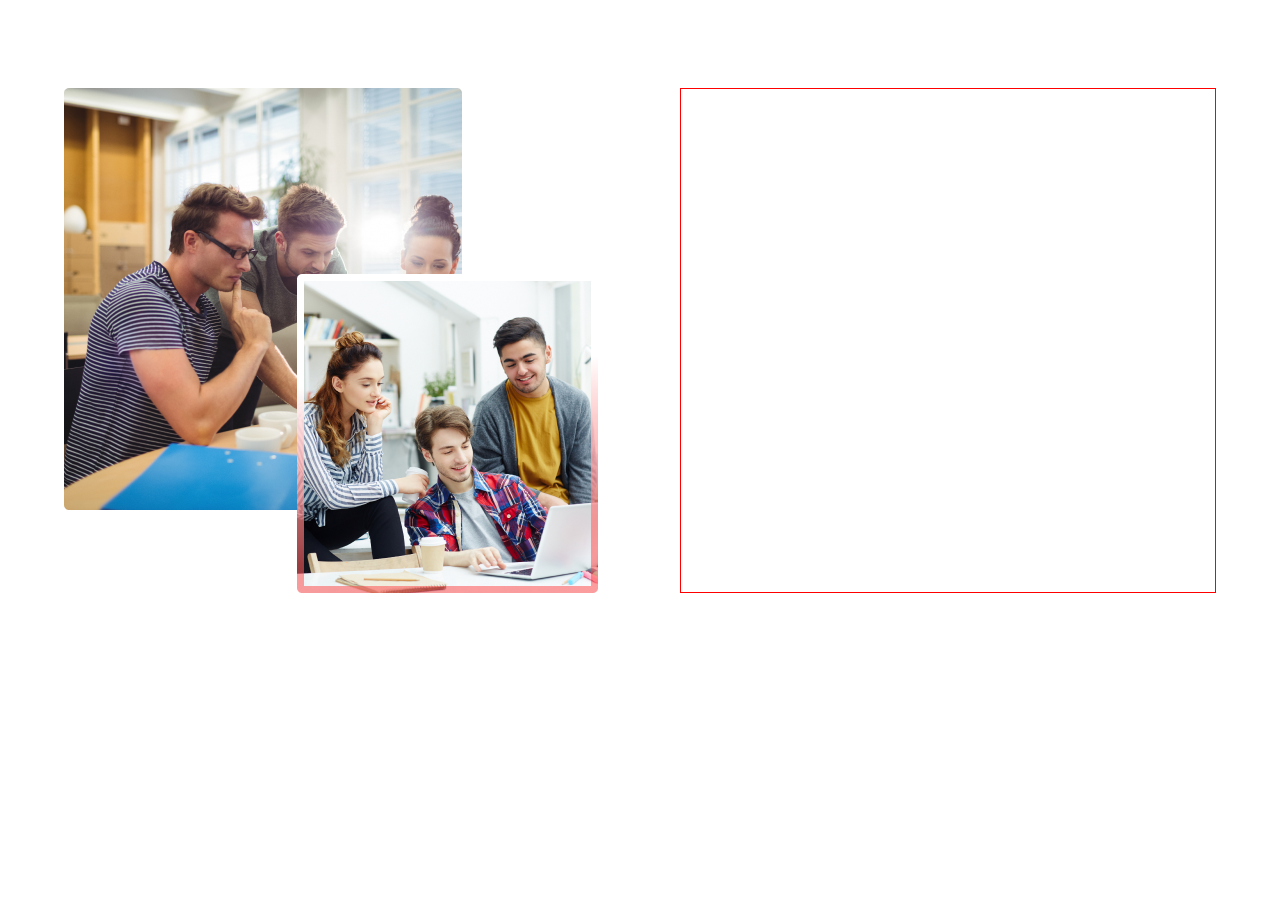
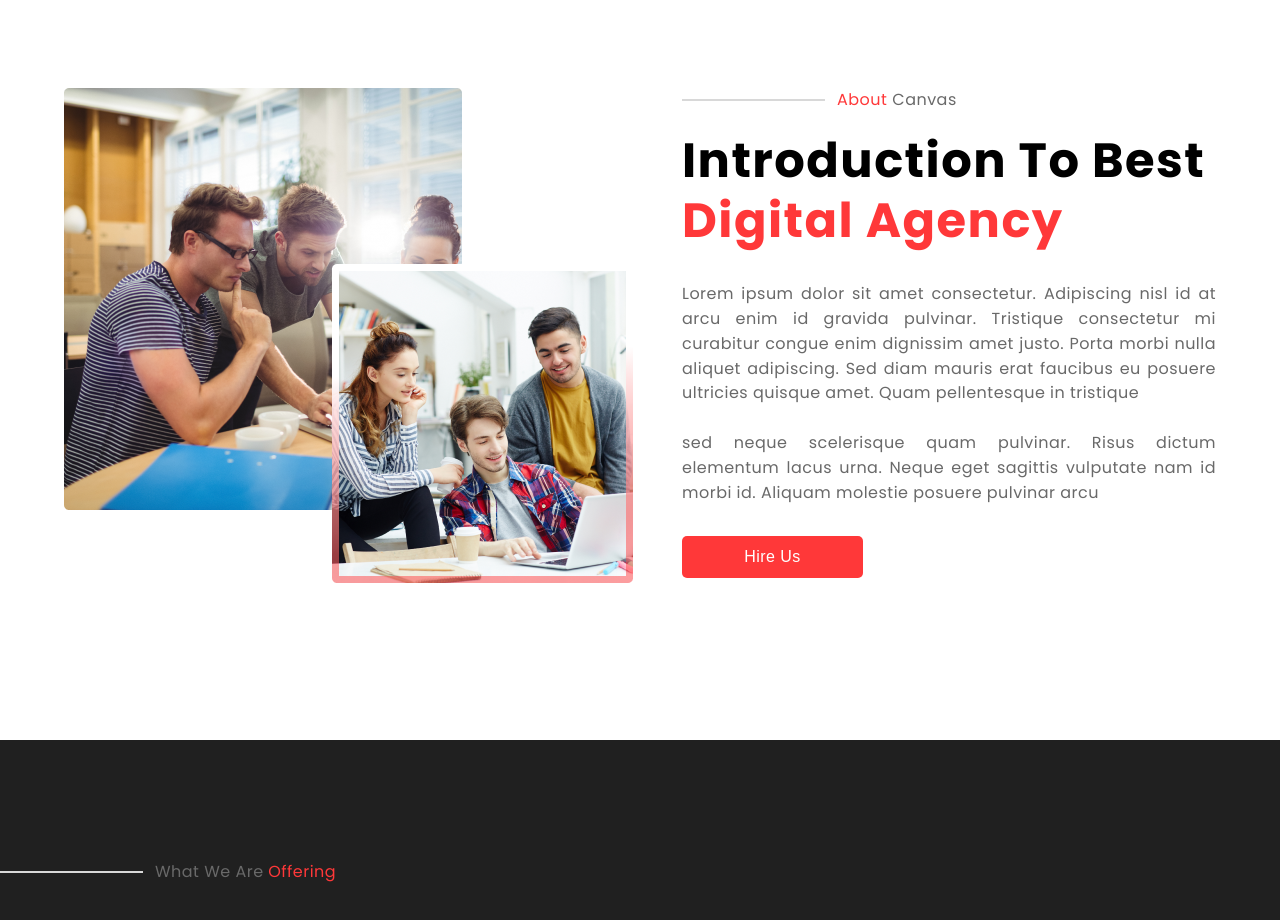
Before and after one commit to arrehman0r/quantum-force, a Next.js app: page / in a window 1280 px wide. Shown: the part 860-1780 px from the top of the page. Before the commit the page ends 1600 px from the top, so only its background shows below. Built offline with nearby package versions, Linux system fonts and the light colour scheme.

Commit message:
- inital sections

```diff
--- a/app/page.tsx
+++ b/app/page.tsx
@@ -1,5 +1,6 @@
 import AboutSection from "@/containers/about-section";
 import HeroSection from "@/containers/hero-section";
+import ServicesSection from "@/containers/services-section";
 
 
 export default function Home() {
@@ -7,6 +8,7 @@ export default function Home() {
     <main>
       <HeroSection />
       <AboutSection />
+      <ServicesSection />
     </main>
   )
 }
--- /dev/null
+++ b/components/Titles/SectionTitle/index.tsx
@@ -0,0 +1,22 @@
+import { renderHighlightedText } from '@/service/Formatter'
+import styles from './style.module.scss'
+import React, { FC } from 'react'
+
+interface SectionTitleProps {
+  text:string
+  highlight:string
+}
+
+const SectionTitle: FC<SectionTitleProps> = ({ text, highlight }) => {
+
+  return (
+    <div className={styles.sectionTitle}>
+        <hr/>
+        <div className={styles.sectionTitle__text}>
+            {renderHighlightedText(text,highlight)}
+        </div>
+    </div>
+  )
+}
+
+export default SectionTitle;
--- /dev/null
+++ b/components/Titles/SectionTitle/style.module.scss
@@ -0,0 +1,32 @@
+@use "../../../style/variables.scss" as *;
+.sectionTitle{
+    display: flex;
+    align-items: center;
+    justify-content: flex-start;
+    width: max-content;
+    gap: 1.2rem;
+    & hr{
+        width: 14.3rem;
+        height: .2rem;
+        background: #D8D8D8;
+        border: none;
+    }
+    &__text{
+        display: flex;
+        gap: .5rem;
+        & h1{
+            color: #696969;
+            font-size: 1.6rem;
+            font-style: normal;
+            font-weight: 400;
+            line-height: 155%;
+            letter-spacing: .048rem;
+            & span{
+                color: $primary-color;
+                font-size: 1.6rem;
+
+            }
+        }
+    }
+
+}
--- a/containers/about-section/index.tsx
+++ b/containers/about-section/index.tsx
@@ -1,31 +1,64 @@
-import Image from 'next/image';
-import styles from './style.module.scss'
-import React, { FC } from 'react'
-import aboutBigger from "@/_assets/about_bigger.png"
-import aboutSmall from "@/_assets/about_smal.png"
-interface AboutSectionProps {
+import Image from "next/image";
+import styles from "./style.module.scss";
+import React, { FC } from "react";
+import aboutBigger from "@/_assets/about_bigger.png";
+import aboutSmall from "@/_assets/about_smal.png";
+import SectionTitle from "@/components/Titles/SectionTitle";
+import PrimaryButton from "@/components/Buttons/PrimaryButton";
+interface AboutSectionProps {}
 
-}
-
-const AboutSection: FC<AboutSectionProps> = ({  }) => {
+const AboutSection: FC<AboutSectionProps> = ({}) => {
   return (
     <section className={styles.aboutSection}>
       <div className={styles.aboutSection__inner}>
-
         <div className={styles.aboutSection__inner__img}>
           <div>
-       <Image src={aboutBigger} fill style={{objectFit:'cover'}} alt='Section Image'/>
+            <Image
+              src={aboutBigger}
+              style={{ objectFit: "cover" }}
+              alt="Section Image"
+            />
           </div>
           <div>
-       <Image src={aboutSmall} fill style={{objectFit:'cover'}} alt='Section Image'/>
+            <Image
+              src={aboutSmall}
+              style={{ objectFit: "cover" }}
+              alt="Section Image"
+            />
           </div>
         </div>
         <div className={styles.aboutSection__inner__content}>
-
+          <div className={styles.aboutSection__inner__title}>
+            <SectionTitle text="About Canvas" highlight="About" />
+          </div>
+          <div className={styles.aboutSection__inner__content__info}>
+            <div className={styles.aboutSection__inner__content__info__title}>
+              <h1>
+                Introduction To Best <span>Digital Agency</span>{" "}
+              </h1>
+            </div>
+            <div className={styles.aboutSection__inner__content__info__desc}>
+              <p>
+                Lorem ipsum dolor sit amet consectetur. Adipiscing nisl id at
+                arcu enim id gravida pulvinar. Tristique consectetur mi
+                curabitur congue enim dignissim amet justo. Porta morbi nulla
+                aliquet adipiscing. Sed diam mauris erat faucibus eu posuere
+                ultricies quisque amet. Quam pellentesque in tristique
+                <br />
+                <br />
+                sed neque scelerisque quam pulvinar. Risus dictum elementum
+                lacus urna. Neque eget sagittis vulputate nam id morbi id.
+                Aliquam molestie posuere pulvinar arcu
+              </p>
+            </div>
+            <div className={styles.aboutSection__inner__content__info__button}>
+              <PrimaryButton text="Hire Us" />
+            </div>
+          </div>
         </div>
       </div>
     </section>
-  )
-}
+  );
+};
 
 export default AboutSection;
--- a/containers/about-section/style.module.scss
+++ b/containers/about-section/style.module.scss
@@ -9,34 +9,73 @@ justify-content: center;
         width: $page-format;
         height: max-content;
         display: flex;
-        gap: 8.2rem;
+        justify-content: space-between;
         &__img{
 
 
-            width: 100%;
+            width: 53.5rem;
             min-height: 10rem;
             height: 50.5rem;
             gap: 2.4rem;
             position: relative;
+            display: grid;
+            grid-template-columns: repeat(12, 1fr);
+            grid-template-rows: repeat(12, 1fr);
             & div:nth-child(1){
-                width: 39.8rem;
-                height: 42.2rem;
-                position: absolute;
-                top: 0;
-                left: 0;
+                position: relative;
+                grid-column-start: 1;
+                grid-column-end: 10;
+                grid-row-start: 1;
+                grid-row-end: 11;
+
+
             }
             & div:nth-child(2){
-                width: 30.1rem;
-height: 31.9rem;
-position: absolute;
-bottom: 0;
-right: 0;
+                position: relative;
+                grid-column-start: 7;
+                grid-column-end: 14;
+                grid-row-start: 5;
+                grid-row-end: 13;
+
             }
         }
         &__content{
-            width: 100%;
-            border: 1px solid red;
+            width: 53.4rem;
             min-height: 10rem;
+            display: flex;
+            flex-direction: column;
+            gap: 1.9rem;
+            &__info{
+                display: flex;
+                flex-direction: column;
+                gap: 3.1rem;
+                &__title{
+
+                    & h1{
+                        color: #000;
+                        font-size: 4.8rem;
+                        font-style: normal;
+                        font-weight: 700;
+                        line-height: 125.5%; /* 60.24px */
+                        letter-spacing: 1.44px;
+                        & span{
+                            color: $primary-color;
+                        }
+                    }
+                }
+                &__desc{
+                    & p{
+                        color: var(--light-black, #696969);
+                        text-align: justify;
+                        font-size: 16px;
+                        font-style: normal;
+                        font-weight: 400;
+                        line-height: 155%; /* 24.8px */
+                        letter-spacing: 0.48px;
+                    }
+                }
+            }
+
         }
     }
 }
--- /dev/null
+++ b/containers/services-section/index.tsx
@@ -0,0 +1,26 @@
+import SectionTitle from '@/components/Titles/SectionTitle';
+import styles from './style.module.scss'
+import React, { FC } from 'react'
+
+interface ServicesSectionProps {
+
+}
+
+const ServicesSection: FC<ServicesSectionProps> = ({  }) => {
+  return (
+    <section className={styles.servicesSection}>
+     <div className={styles.servicesSection__inner}>
+        <div className={styles.servicesSection__inner__content}>
+            <div className={styles.servicesSection__inner__title}>
+                <SectionTitle text='What We Are Offering' highlight='Offering'/>
+            </div>
+        </div>
+        <div className={styles.servicesSection__inner__img}>
+
+        </div>
+     </div>
+    </section>
+  )
+}
+
+export default ServicesSection;
--- /dev/null
+++ b/containers/services-section/style.module.scss
@@ -0,0 +1,5 @@
+.servicesSection{
+    background: #202020;
+    padding: 12rem 0;
+    width: 100%;
+}
--- /dev/null
+++ b/service/Formatter.tsx
@@ -0,0 +1,18 @@
+export const renderHighlightedText = (text:string, highlight:string) => {
+    const parts = text.split(highlight);
+
+    const elements = parts.map((part, index) => {
+      if (index === parts.length - 1) {
+        return <h1 key={index}>{part}</h1>;
+      } else {
+        return (
+          <h1 key={index}>
+            {part}
+            <span>{highlight}</span>
+          </h1>
+        );
+      }
+    });
+
+    return elements;
+  };
```
Lines whose indentation alone changed are shown as unchanged.
